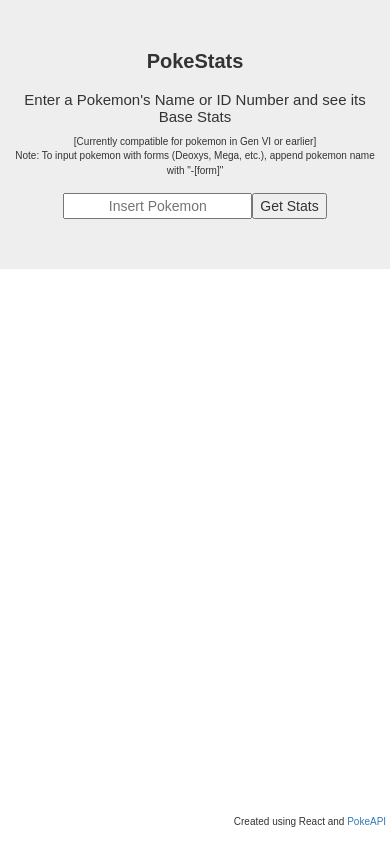
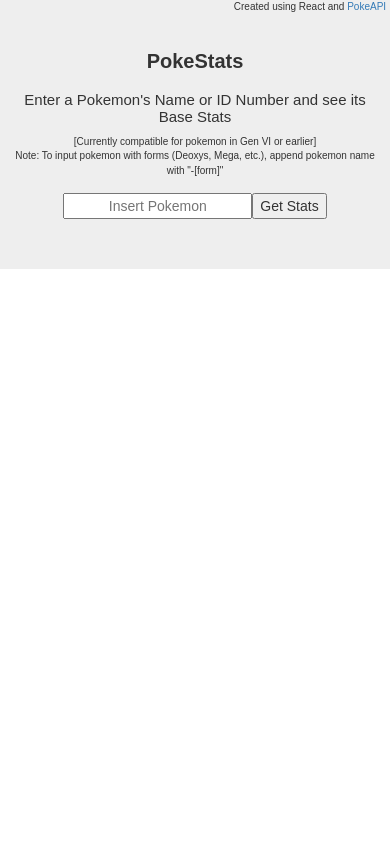
Before and after one commit to valdezr1/poke-stats, a React (Create React App) app: page / in a window 390 px wide. Built offline with nearby package versions, Linux system fonts and the light colour scheme.

Commit message:
attempted responsive fix

```diff
--- a/src/App.css
+++ b/src/App.css
@@ -33,6 +33,6 @@
 .footer{
     font-size: 5px;
     position: fixed;
-    bottom: 0;
+    top: 0;
     right: 1%;
 }
--- a/src/Components/PokeForm.js
+++ b/src/Components/PokeForm.js
@@ -11,7 +11,7 @@
             pokemonName : "",
             pokemonStats: [],
             pokemonPic : "",
-            POKE_URL : "http://pokeapi.co/api/v2/pokemon/",
+            POKE_URL : "https://pokeapi.co/api/v2/pokemon/",
 
             errorMsg : "",
         };
--- a/src/Components/PokeList.js
+++ b/src/Components/PokeList.js
@@ -61,10 +61,11 @@
                                             legend:{
                                                 position: 'bottom'
                                             },
+                                            maintainAspectRatio: false,
 
                                         }}
                                     />
-                                    <br/><br/>
+                                    <br/><br/><br/>
                                 </div>
                             )
                         }
--- a/src/index.css
+++ b/src/index.css
@@ -1,5 +1,9 @@
+html{
+  height: 100%;
+}
 body {
   margin: 0;
   padding: 0;
   font-family: sans-serif;
+  height:100%;
 }
```
Also changed, not shown: package.json (+7 -2 lines).
